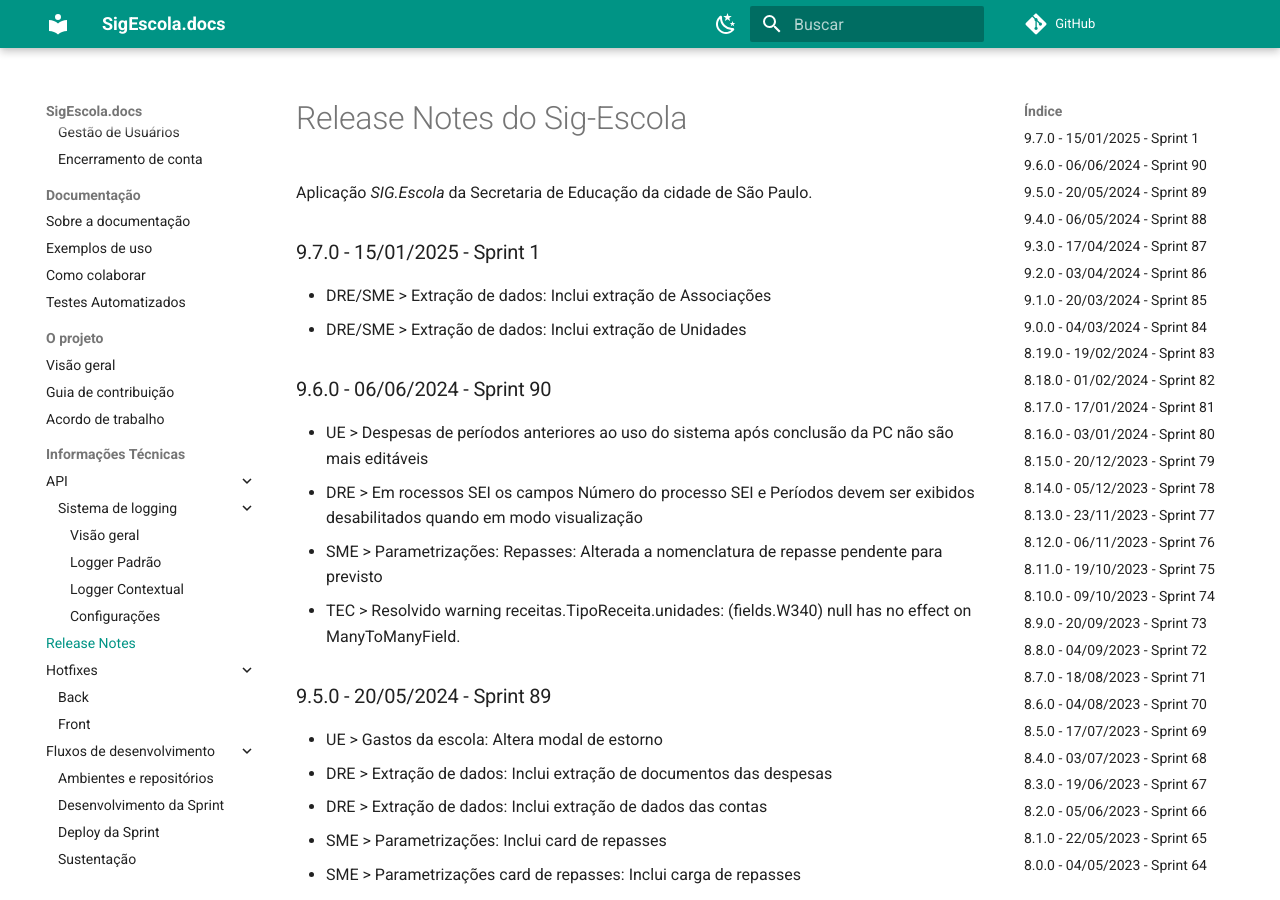
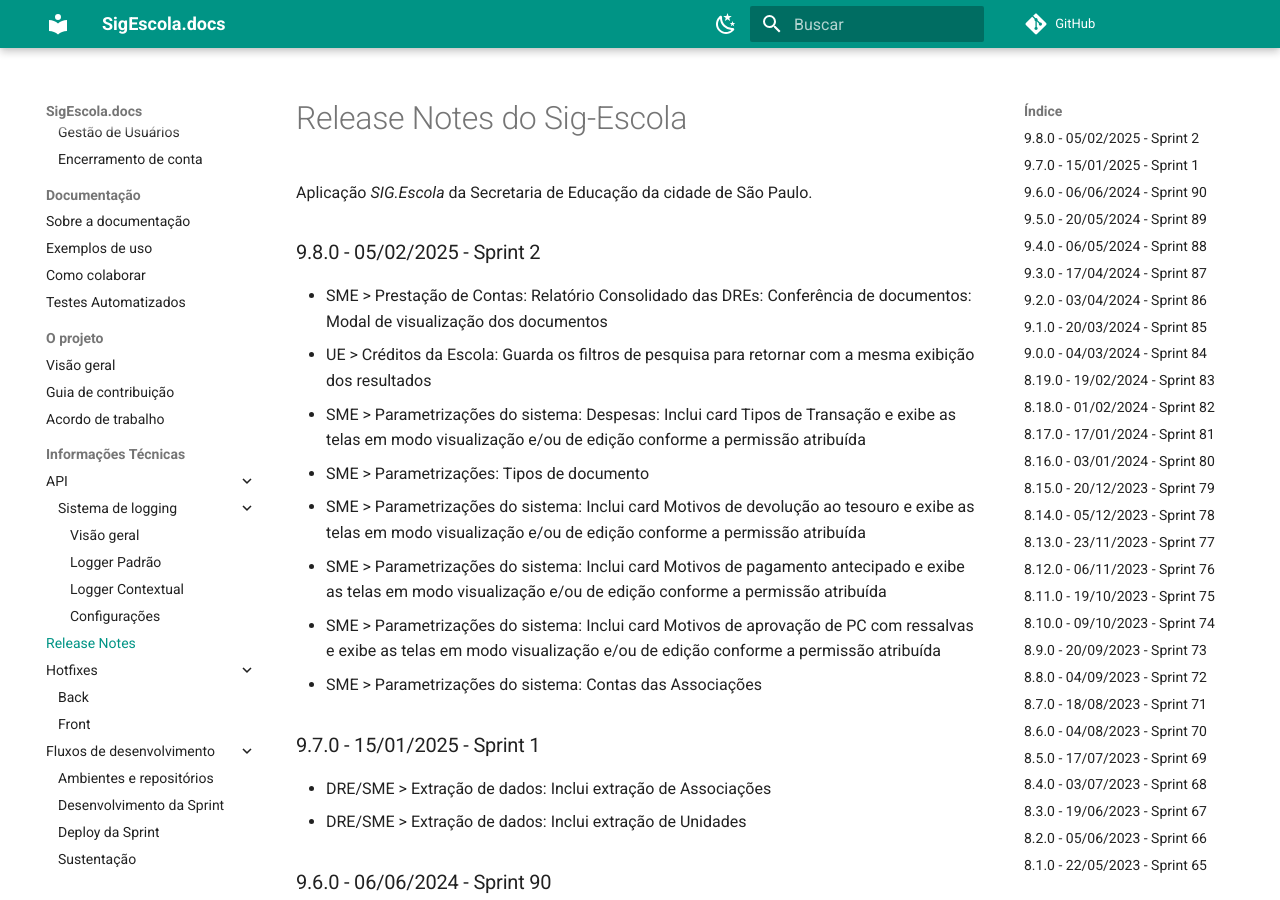
Before and after one commit to prefeiturasp/SME-PTRF-Docs, an MkDocs documentation site: the page built from docs/projeto/release_notes.md, in a window 1280 px wide and 900 px high. Built offline with MkDocs 1.6.1 and Material for MkDocs 9.7.7, drawn with Linux system fonts in a browser that asks for light colours; comment, search, counter and statistics services are not loaded.

Commit message:
Update release_notes.md

```diff
--- a/docs/projeto/release_notes.md
+++ b/docs/projeto/release_notes.md
@@ -1,6 +1,17 @@
 # Release Notes do Sig-Escola
 
 Aplicação *SIG.Escola* da Secretaria de Educação da cidade de São Paulo.
+
+### 9.8.0 - 05/02/2025 - Sprint 2
+
+* SME > Prestação de Contas: Relatório Consolidado das DREs: Conferência de documentos: Modal de visualização dos documentos
+* UE > Créditos da Escola: Guarda os filtros de pesquisa para retornar com a mesma exibição dos resultados
+* SME > Parametrizações do sistema: Despesas: Inclui card Tipos de Transação e exibe as telas em modo visualização e/ou de edição conforme a permissão atribuída
+* SME > Parametrizações: Tipos de documento
+* SME > Parametrizações do sistema: Inclui card Motivos de devolução ao tesouro e exibe as telas em modo visualização e/ou de edição conforme a permissão atribuída
+* SME > Parametrizações do sistema: Inclui card Motivos de pagamento antecipado e exibe as telas em modo visualização e/ou de edição conforme a permissão atribuída
+* SME > Parametrizações do sistema: Inclui card Motivos de aprovação de PC com ressalvas e exibe as telas em modo visualização e/ou de edição conforme a permissão atribuída
+* SME > Parametrizações do sistema: Contas das Associações
 
 ### 9.7.0 - 15/01/2025 - Sprint 1
 * DRE/SME > Extração de dados: Inclui extração de Associações
```
